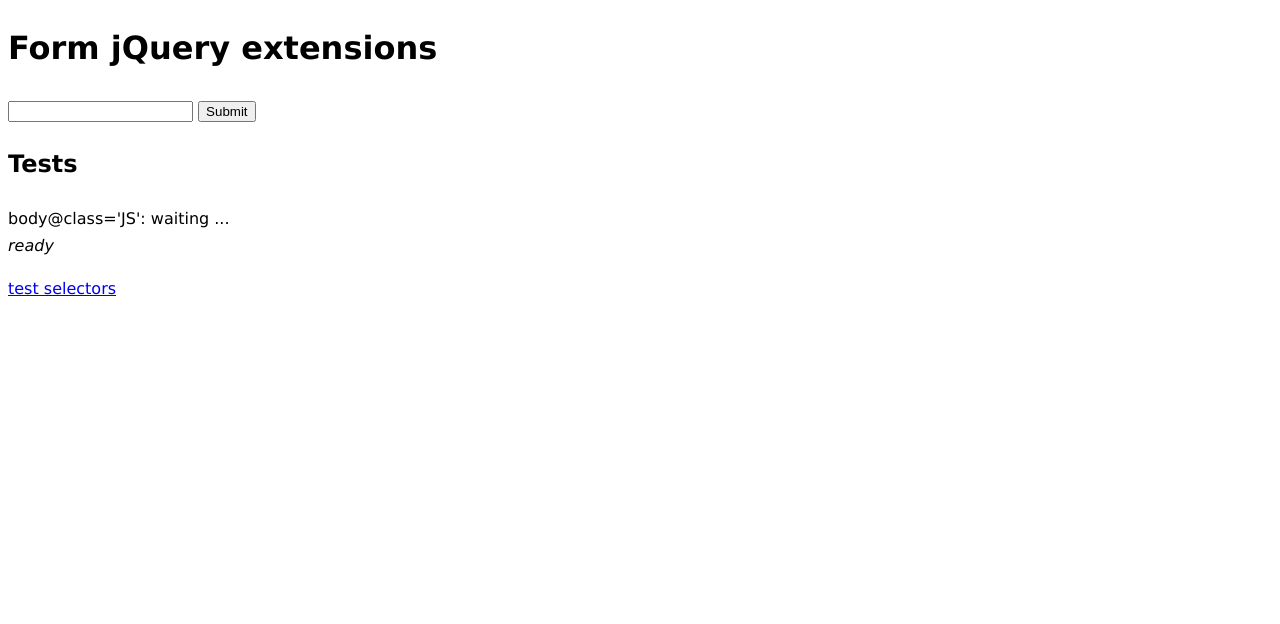
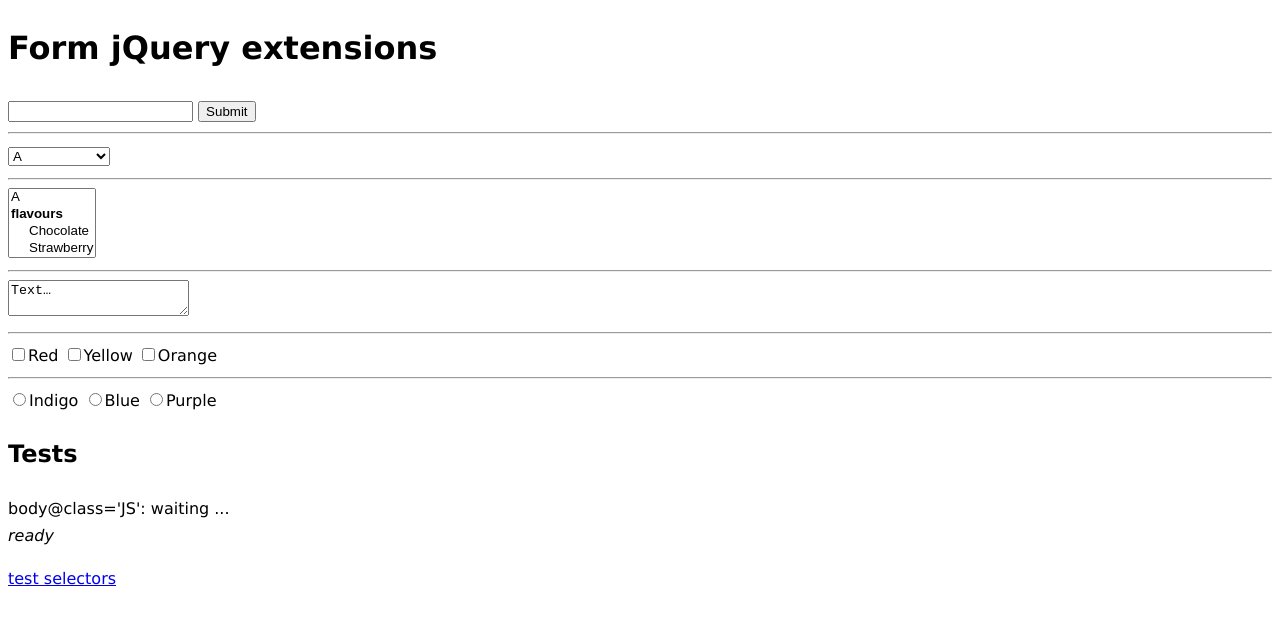
Before and after one commit to bboyle/bboyle, a plain HTML site: page index.html in a window 1280 px wide. Drawn offline with nearby package versions, Linux system fonts and the light colour scheme.

Commit message:
Added additional form controls

```diff
--- a/index.html
+++ b/index.html
@@ -18,6 +18,44 @@
 <input type="text" name="text1" />
 <input type="submit" />
 
+<hr />
+
+<select name="select1">
+	<option>A</option>
+	<optgroup label="flavours">
+		<option>Chocolate</option>
+		<option>Strawberry</option>
+		<option>Vanilla</option>
+	</optgroup>
+</select>
+
+<hr />
+
+<select name="select2" multiple="multiple">
+	<option>A</option>
+	<optgroup label="flavours">
+		<option>Chocolate</option>
+		<option>Strawberry</option>
+		<option>Vanilla</option>
+	</optgroup>
+</select>
+
+<hr />
+
+<textarea name="textarea">Text…</textarea>
+
+<hr />
+
+<label><input type="checkbox" name="checkbox1" value="red" />Red</label>
+<label><input type="checkbox" name="checkbox1" value="yellow" />Yellow</label>
+<label><input type="checkbox" name="checkbox1" value="orange" />Orange</label>
+
+<hr />
+
+<label><input type="radio" name="radio1" value="indigo" />Indigo</label>
+<label><input type="radio" name="radio1" value="blue" />Blue</label>
+<label><input type="radio" name="radio1" value="purple" />Purple</label>
+
 </form>
 
 
@@ -27,6 +65,7 @@
 <p><a href="test.selectors.html">test selectors</a></p>
 
 <script type="text/javascript" src="http://ajax.googleapis.com/ajax/libs/jquery/1.3.2/jquery.min.js"></script>
+<script type="text/javascript" src="jquery.bboyle.util.js"></script>
 <script type="text/javascript" src="jquery.bboyle.ui.js"></script>
 <script type="text/javascript" src="jquery.bboyle.form.js"></script>
 </body>
```
